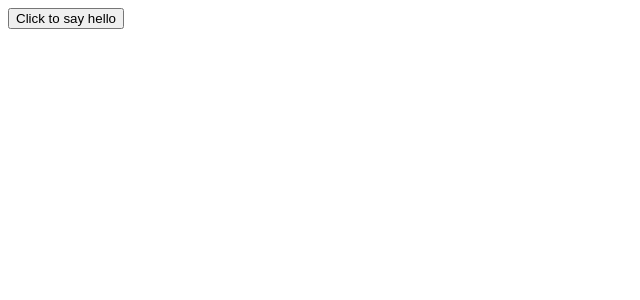
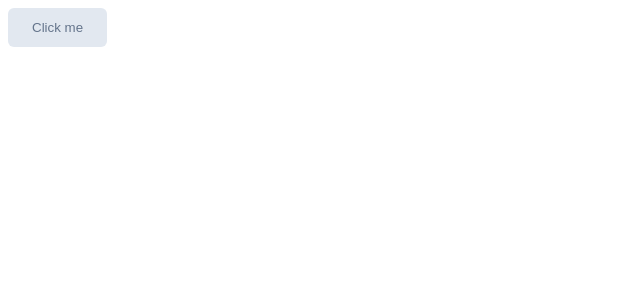
Before and after one commit to mooninlearn/learn-svelte-web-official_tutorial, a Svelte app: page / in a window 1280 px wide. Shown: the top 300 px of the page, without its empty margins (0-640 px from the left). Built offline with nearby package versions, Linux system fonts and the light colour scheme.

Commit message:
Events  DOM event forwarding

```diff
--- a/src/App.svelte
+++ b/src/App.svelte
@@ -1,9 +1,9 @@
 <script>
-	import Outer from './Outer.svelte';
+	import CustomButton from './CustomButton.svelte';
 
-	function handleMessage(event) {
-		alert(event.detail.text);
+	function handleClick() {
+		alert('Button Clicked');
 	}
 </script>
 
-<Outer on:message={handleMessage}/>
+<CustomButton on:click={handleClick}/>
--- /dev/null
+++ b/src/CustomButton.svelte
@@ -0,0 +1,22 @@
+<button on:click>
+	Click me
+</button>
+
+<style>
+	button {
+		background: #E2E8F0;
+		color: #64748B;
+		border: unset;
+		border-radius: 6px;
+		padding: .75rem 1.5rem;
+		cursor: pointer;
+	}
+	button:hover {
+		background: #CBD5E1;
+		color: #475569;
+	}
+	button:focus {
+		background: #94A3B8;
+		color: #F1F5F9;
+	}
+</style>
--- a/src/Inner.svelte
+++ /dev/null
@@ -1,15 +0,0 @@
-<script>
-	import { createEventDispatcher } from 'svelte';
-
-	const dispatch = createEventDispatcher();
-
-	function sayHello() {
-		dispatch('message', {
-			text: 'Hello!'
-		});
-	}
-</script>
-
-<button on:click={sayHello}>
-	Click to say hello
-</button>
--- a/src/Outer.svelte
+++ /dev/null
@@ -1,5 +0,0 @@
-<script>
-	import Inner from './Inner.svelte';
-</script>
-
-<Inner on:message/>
```
Also changed, not shown: 1 other file (tests, documents, lock files or other folders).
